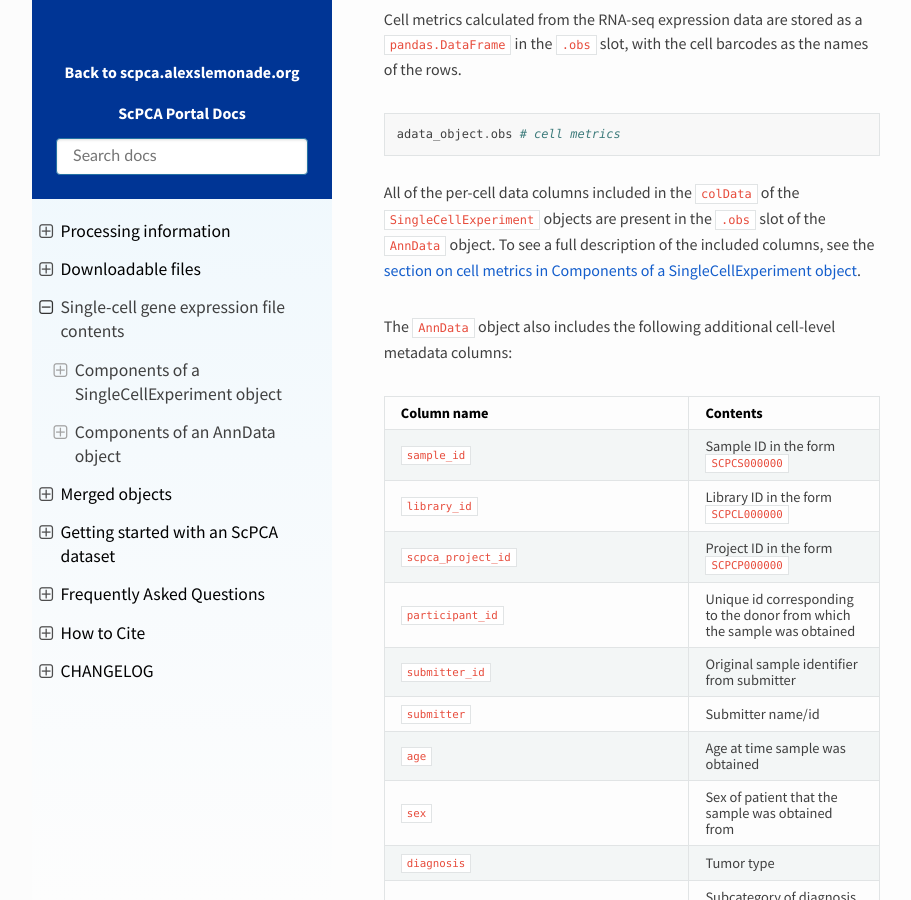
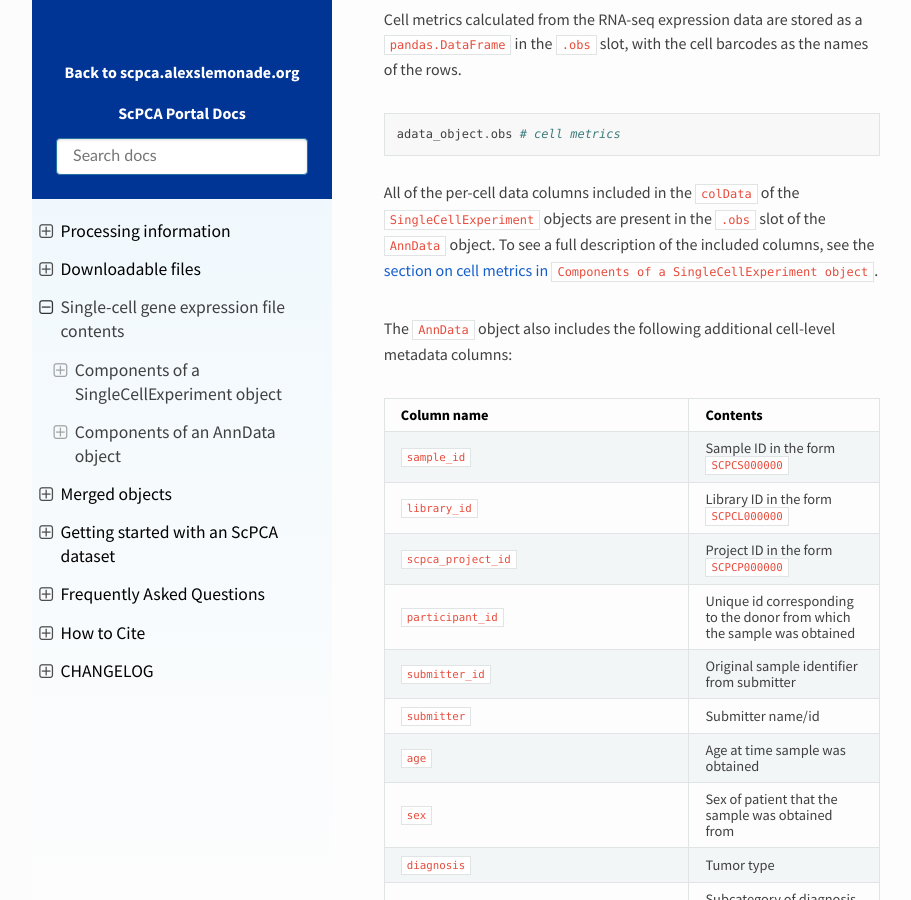
Before and after one commit to DongzeHE/scpca-docs, a Sphinx documentation site: the page built from docs/sce_file_contents.md, in a window 1280 px wide and 900 px high, scrolled down 16012 px. Shown: the whole window, without its empty margins (158-1069 px from the left). Built offline with Sphinx 7.4.7 and the Read the Docs theme 2.0.0, drawn with Linux system fonts in a browser that asks for light colours.

Commit message:
add missing backticks

````diff
--- a/docs/sce_file_contents.md
+++ b/docs/sce_file_contents.md
@@ -376,7 +376,7 @@ adata_object.obs # cell metrics
 ```
 
 All of the per-cell data columns included in the `colData` of the `SingleCellExperiment` objects are present in the `.obs` slot of the `AnnData` object.
-To see a full description of the included columns, see the [section on cell metrics in Components of a SingleCellExperiment object](#singlecellexperiment-cell-metrics).
+To see a full description of the included columns, see the [section on cell metrics in `Components of a SingleCellExperiment object`](#singlecellexperiment-cell-metrics).
 
 The `AnnData` object also includes the following additional cell-level metadata columns:
 
````
